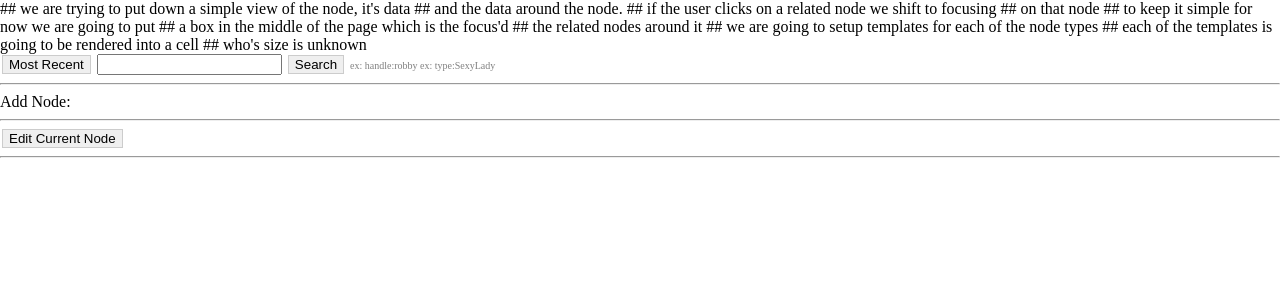
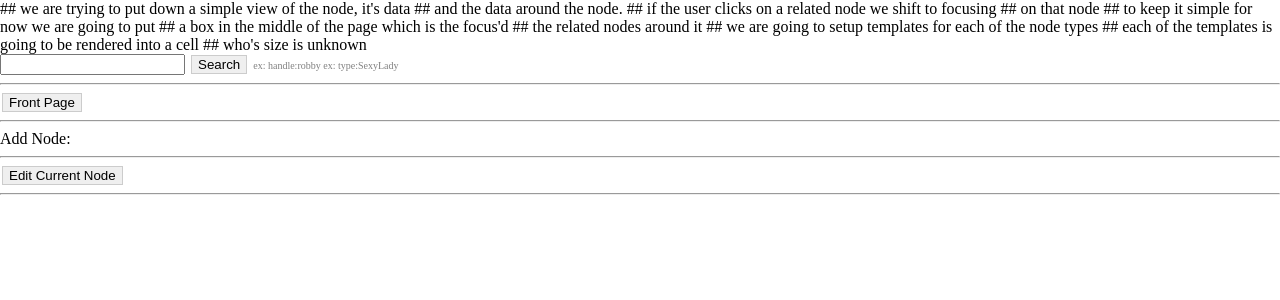
Before and after one commit to rranshous/ourforum, a Python web app: template templates/node.html in a window 1280 px wide. Shown: the top 300 px of the page. Run offline with Jinja, Linux system fonts and the light colour scheme; the template is opened without the code that fills it, so the values that code supplies are empty; some libraries are stand-ins or nearby versions.

Commit message:
can see recent type list, adding comment not working atm

```diff
--- a/helpers.py
+++ b/helpers.py
@@ -141,6 +141,8 @@ def node_most_recent_relative_update(node_datas):
                 newest = f
         return newest
     newest = c(node_datas)
+    if not newest:
+        return 0
     return -newest
 
 @decorator
--- a/templates/node.html
+++ b/templates/node.html
@@ -587,6 +587,8 @@
         var name, type, form_html = [];
         for(name in fields) {
             type = fields[name];
+            // if we dont have a template dont render
+            if(Ext.isEmpty(FIELD_TEMPLATE[type])) { continue; }
             console.log({'type':type,'name':name});
             var value = data[name];
             if(type=='str') { value = escape(value); }
@@ -900,14 +902,16 @@
 
 <body>
     <div id="navigation_options">
-        <button onClick="show_recent();">
-            Most Recent
-        </button>
         <input id="search_box" type="text"/>
         <button type="submit" onClick="search(Ext.get('search_box').dom.value);">
             Search
         </button>
-        <span style="font-size: 10px; color: grey;">ex: handle:robby ex: type:SexyLady</span>
+        <span style="font-size: 10px; color: grey;">ex: handle:robby
+                                                    ex: type:SexyLady</span>
+        <hr/>
+        <button onClick="show_recent();">
+            Front Page
+        </button>
     </div>
     <hr/>
     <div id="node_action_container">
```
